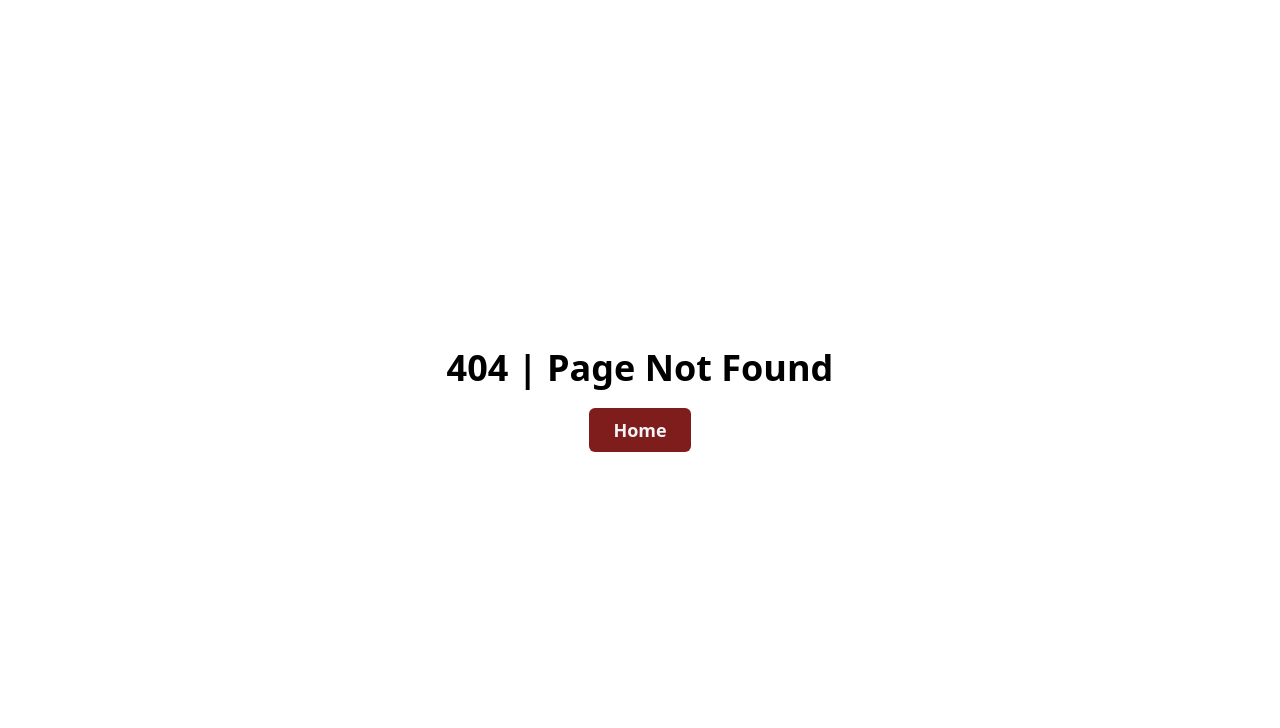
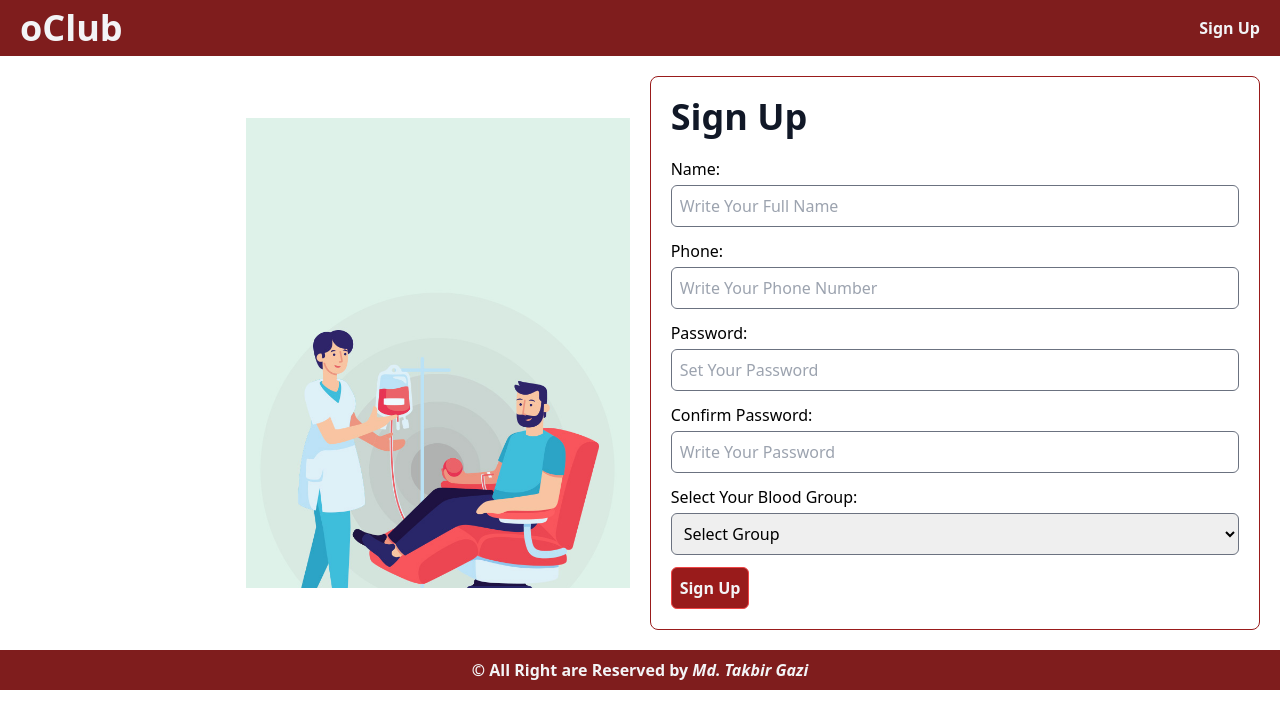
Before and after one commit to takbirgazi/oClub-client, a React (Vite) app: page /signUp in a window 1280 px wide. Before the commit this address had no page. Shown: the top 728 px of the page. Built offline with nearby package versions, Linux system fonts and the light colour scheme.

Commit message:
Add Sign Up Page

```diff
--- a/src/Components/DonorList/DonorList.jsx
+++ b/src/Components/DonorList/DonorList.jsx
@@ -1,14 +1,49 @@
 import DonorListCard from "./DonorListCard";
 
 const DonorList = () => {
+    const donorInfo = [
+        {
+            id: 1,
+            name: "Md. Takbir Gazi",
+            image: "https://scontent.fjsr12-1.fna.fbcdn.net/v/t39.30808-1/339843164_762183158612999_6871029539477375640_n.jpg?stp=dst-jpg_s200x200&_nc_cat=109&ccb=1-7&_nc_sid=50d2ac&_nc_ohc=cFPZlbU9iCcQ7kNvgEl1OdC&_nc_ht=scontent.fjsr12-1.fna&_nc_gid=ALxnD7JdcwLmb9_g0fxAZ-L&oh=00_AYB6n9aO71yyJLPtEKy21pDrXErpaeTn8m-v-KEJr2JzjA&oe=66D53213",
+            bloodGroup: "O+",
+            lastDonate: "24/08/2024",
+            location: "Khulna, Bangladesh",
+            phone: "01811947182"
+        },
+        {
+            id: 2,
+            name: "Md. Takbir Gazi",
+            image: "https://scontent.fjsr12-1.fna.fbcdn.net/v/t39.30808-1/339843164_762183158612999_6871029539477375640_n.jpg?stp=dst-jpg_s200x200&_nc_cat=109&ccb=1-7&_nc_sid=50d2ac&_nc_ohc=cFPZlbU9iCcQ7kNvgEl1OdC&_nc_ht=scontent.fjsr12-1.fna&_nc_gid=ALxnD7JdcwLmb9_g0fxAZ-L&oh=00_AYB6n9aO71yyJLPtEKy21pDrXErpaeTn8m-v-KEJr2JzjA&oe=66D53213",
+            bloodGroup: "O+",
+            lastDonate: "24/08/2024",
+            location: "Khulna, Bangladesh",
+            phone: "01811947182"
+        },
+        {
+            id: 3,
+            name: "Md. Takbir Gazi",
+            image: "https://scontent.fjsr12-1.fna.fbcdn.net/v/t39.30808-1/339843164_762183158612999_6871029539477375640_n.jpg?stp=dst-jpg_s200x200&_nc_cat=109&ccb=1-7&_nc_sid=50d2ac&_nc_ohc=cFPZlbU9iCcQ7kNvgEl1OdC&_nc_ht=scontent.fjsr12-1.fna&_nc_gid=ALxnD7JdcwLmb9_g0fxAZ-L&oh=00_AYB6n9aO71yyJLPtEKy21pDrXErpaeTn8m-v-KEJr2JzjA&oe=66D53213",
+            bloodGroup: "O+",
+            lastDonate: "24/08/2024",
+            location: "Khulna, Bangladesh",
+            phone: "01811947182"
+        },
+        {
+            id: 4,
+            name: "Md. Takbir Gazi",
+            image: "https://scontent.fjsr12-1.fna.fbcdn.net/v/t39.30808-1/339843164_762183158612999_6871029539477375640_n.jpg?stp=dst-jpg_s200x200&_nc_cat=109&ccb=1-7&_nc_sid=50d2ac&_nc_ohc=cFPZlbU9iCcQ7kNvgEl1OdC&_nc_ht=scontent.fjsr12-1.fna&_nc_gid=ALxnD7JdcwLmb9_g0fxAZ-L&oh=00_AYB6n9aO71yyJLPtEKy21pDrXErpaeTn8m-v-KEJr2JzjA&oe=66D53213",
+            bloodGroup: "O+",
+            lastDonate: "24/08/2024",
+            location: "Khulna, Bangladesh",
+            phone: "01811947182"
+        },
+    ]
     return (
         <div className="grid grid-cols-1 md:grid-cols-2 lg:grid-cols-3 gap-5 border border-red-900 rounded-md p-2">
-            <DonorListCard />
-            <DonorListCard />
-            <DonorListCard />
-            <DonorListCard />
-            <DonorListCard />
-            <DonorListCard />
+            {
+                donorInfo.map(donor => <DonorListCard key={donor.id} donorInfo={donor} />)
+            }
         </div>
     );
 };
--- a/src/Components/DonorList/DonorListCard.jsx
+++ b/src/Components/DonorList/DonorListCard.jsx
@@ -1,20 +1,22 @@
+import PropTypes from 'prop-types';
 import watsAppIcon from "../../assets/images/watsappIcon.jpeg"
 
-const DonorListCard = () => {
+const DonorListCard = ({ donorInfo }) => {
+    const { name, image, bloodGroup, lastDonate, location, phone } = donorInfo;
     return (
         <div className="border border-red-900 shadow-lg rounded-md">
-            <img className="h-56 w-full rounded-tr-md rounded-tl-md" src="https://scontent.fjsr12-1.fna.fbcdn.net/v/t39.30808-1/339843164_762183158612999_6871029539477375640_n.jpg?stp=dst-jpg_s200x200&_nc_cat=109&ccb=1-7&_nc_sid=50d2ac&_nc_ohc=cFPZlbU9iCcQ7kNvgEl1OdC&_nc_ht=scontent.fjsr12-1.fna&_nc_gid=ALxnD7JdcwLmb9_g0fxAZ-L&oh=00_AYB6n9aO71yyJLPtEKy21pDrXErpaeTn8m-v-KEJr2JzjA&oe=66D53213" alt="" />
+            <img className="h-56 w-full rounded-tr-md rounded-tl-md" src={image} alt={name} />
             <div className="p-2">
-                <h2 className="md:text-lg lg:text-2xl font-bold">Md. Takbir Gazi</h2>
-                <h3 className="text-lg text-red-500">Blood Group: <span className="font-bold text-xl">O-</span></h3>
+                <h2 className="md:text-lg lg:text-2xl font-bold">{name}</h2>
+                <h3 className="text-lg text-red-500">Blood Group: <span className="font-bold text-xl">{bloodGroup}</span></h3>
                 <div className="flex flex-col gap-1 my-2">
-                    <p><span className="font-semibold">Last Donate:</span> <span>24/4/2024 (3 Month 23 Days ago)</span></p>
+                    <p><span className="font-semibold">Last Donate:</span> <span>{lastDonate} (3 Month 23 Days ago)</span></p>
                     <p><span className="font-semibold">BMI:</span> <span>5.4</span></p>
-                    <p><span className="font-semibold">Location:</span> <span>Khulna, Khulna, Bangladesh</span></p>
-                    <p className="flex gap-1 items-center"><img className="h-7 w-7" src={watsAppIcon} alt="" /><span className="font-bold ">01811947182</span></p>
+                    <p><span className="font-semibold">Location:</span> <span>{location}</span></p>
+                    <p className="flex gap-1 items-center"><img className="h-7 w-7" src={watsAppIcon} alt="" /><span className="font-bold ">{phone}</span></p>
                 </div>
                 <div className="flex items-center justify-center py-3">
-                    <button className="bg-red-900 text-gray-100 font-semibold px-4 py-1 rounded-md">Call Now</button>
+                    <a href={`tel:${phone}`} className="bg-red-900 text-gray-100 font-semibold px-4 py-1 rounded-md">Call Now</a>
                 </div>
             </div>
         </div>
@@ -22,3 +24,7 @@ const DonorListCard = () => {
 };
 
 export default DonorListCard;
+
+DonorListCard.propTypes = {
+    donorInfo: PropTypes.obj
+}
--- a/src/Components/Header/Header.jsx
+++ b/src/Components/Header/Header.jsx
@@ -6,7 +6,7 @@ const Header = () => {
             <div className="max-w-screen-xl mx-auto py-2 px-5 flex gap-2 items-center justify-between">
                 <NavLink to="/" className="text-gray-100 text-3xl lg:text-4xl font-bold">oClub</NavLink>
                 <div>
-
+                    <NavLink to="signUp" className="text-gray-100 font-semibold">Sign Up</NavLink>
                 </div>
             </div>
         </div>
--- /dev/null
+++ b/src/Pages/SignUp/SignUp.jsx
@@ -0,0 +1,54 @@
+import signUp from "../../assets/images/signUp.png"
+const SignUp = () => {
+    return (
+        <div className="max-w-screen-xl mx-auto p-5">
+            <div className="flex gap-5 justify-center items-center">
+                <div className="w-full md:w-1/2 rounded-md  flex justify-end items-center">
+                    <img className="h-full w-96" src={signUp} alt="" />
+                </div>
+                <div className="w-full md:w-1/2 border rounded-lg border-red-800 p-5">
+                    <h2 className="text-4xl font-bold text-gray-900 pb-5">Sign Up</h2>
+                    <div>
+                        <form className="flex flex-col gap-3" action="">
+                            <div className="flex flex-col gap-1">
+                                <label htmlFor="fullName">Name:</label>
+                                <input className="border border-gray-500 rounded-md p-2 outline-none" type="text" name="fullName" placeholder="Write Your Full Name" />
+                            </div>
+                            <div className="flex flex-col gap-1">
+                                <label htmlFor="phoneNumber">Phone:</label>
+                                <input className="border border-gray-500 rounded-md p-2 outline-none" type="text" name="phoneNumber" placeholder="Write Your Phone Number" />
+                            </div>
+                            <div className="flex flex-col gap-1">
+                                <label htmlFor="phoneNumber">Password:</label>
+                                <input className="border border-gray-500 rounded-md p-2 outline-none" type="password" name="phoneNumber" placeholder="Set Your Password" />
+                            </div>
+                            <div className="flex flex-col gap-1">
+                                <label htmlFor="phoneNumber">Confirm Password:</label>
+                                <input className="border border-gray-500 rounded-md p-2 outline-none" type="password" name="phoneNumber" placeholder="Write Your Password" />
+                            </div>
+                            <div className="flex flex-col gap-1">
+                                <label htmlFor="phoneNumber">Select Your Blood Group:</label>
+                                <select className="border border-gray-500 rounded-md p-2 outline-none" name="" defaultValue="selectGroup" >
+                                    <option value="selectGroup" disabled>Select Group</option>
+                                    <option value="O+">O+</option>
+                                    <option value="O-">O-</option>
+                                    <option value="A+">A+</option>
+                                    <option value="A-">A-</option>
+                                    <option value="B+">B+</option>
+                                    <option value="B-">B-</option>
+                                    <option value="AB+">AB+</option>
+                                    <option value="AB-">AB-</option>
+                                </select>
+                            </div>
+                            <div className="flex">
+                                <input className="border border-red-500 rounded-md p-2 outline-none cursor-pointer bg-red-800 text-gray-100 font-bold" type="submit" name="phoneNumber" value="Sign Up"/>
+                            </div>
+                        </form>
+                    </div>
+                </div>
+            </div>
+        </div>
+    );
+};
+
+export default SignUp;
--- a/src/Routs/Router.jsx
+++ b/src/Routs/Router.jsx
@@ -3,6 +3,7 @@ import App from "../App";
 import Home from "../Pages/Home/Home";
 import About from "../Pages/About/About";
 import ErrorPage from "../Pages/ErrorPage/ErrorPage";
+import SignUp from "../Pages/SignUp/SignUp";
 
 const router = createBrowserRouter([
     {
@@ -15,6 +16,10 @@ const router = createBrowserRouter([
                 element: <Home />
             },
             {
+                path: "/signUp",
+                element: <SignUp />
+            },
+            {
                 path: "/about",
                 element: <About />
             }
```
Also changed, not shown: src/assets/images/signUp.png (added).
